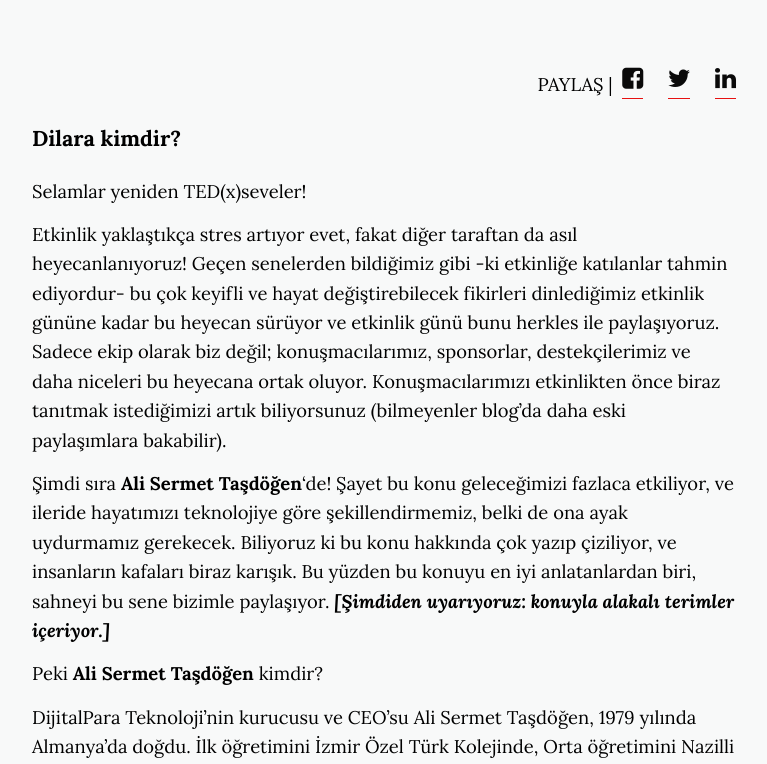
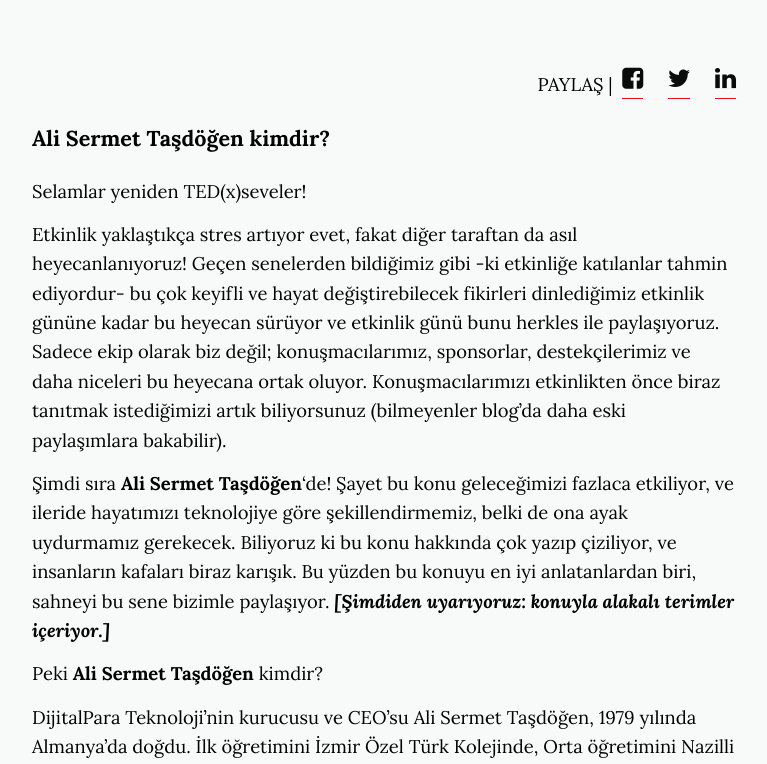
Before and after one commit to TEDxBahcesehir/blog, a Jekyll site: the page built from _posts/2018-03-02-ali-sermet-tasdogeni-taniyalim.markdown, in a window 1280 px wide and 900 px high, scrolled down 512 px, cut to the strip 136-900 px from the top of the window. Shown: the whole strip, without its empty margins (256-1023 px from the left). Built offline with Jekyll 4.4.1, drawn with Linux system fonts in a browser that asks for light colours; nearby versions of some CDN libraries.

Commit message:
edited name of speaker

```diff
--- a/_posts/2018-03-02-ali-sermet-tasdogeni-taniyalim.markdown
+++ b/_posts/2018-03-02-ali-sermet-tasdogeni-taniyalim.markdown
@@ -9,7 +9,7 @@ description:
 image: https://s20.postimg.org/awrj8dnot/image.jpg
 image-sm: https://s20.postimg.org/awrj8dnot/image.jpg
 ---
-### Dilara kimdir?
+### Ali Sermet Taşdöğen kimdir?
 
 Selamlar yeniden TED(x)seveler!
 
```
